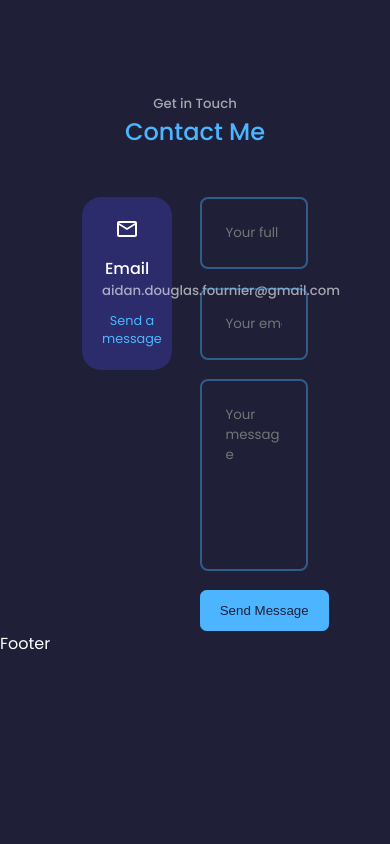
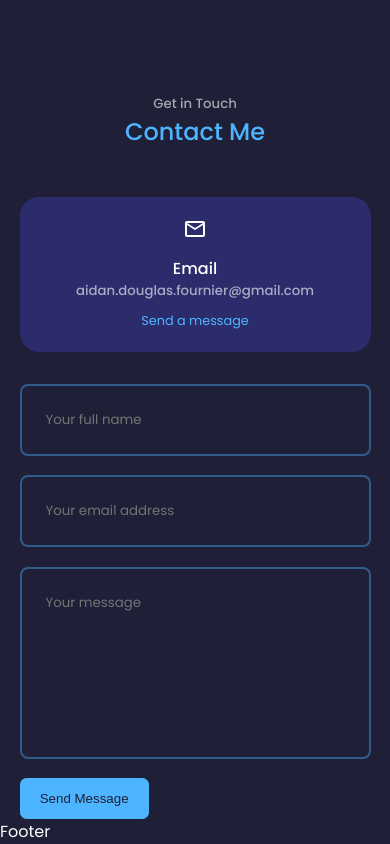
Before and after one commit to AidanFournier/react-portfolio-site, a React (Create React App) app: page / in a window 390 px wide. Shown: the part 4562-5406 px from the top of the page. Before the commit the page ends 5218 px from the top, so only its background shows below. Built offline with nearby package versions, Linux system fonts and the light colour scheme.

Commit message:
Added responsiveness

```diff
--- a/src/stylesheets/components/contact.scss
+++ b/src/stylesheets/components/contact.scss
@@ -52,3 +52,24 @@ input, textarea {
     color: $color-white;
     font-family: 'Poppins', sans-serif;
 }
+
+// Media Queries
+
+// Medium Devices
+@media screen and (max-width: 1024px){
+    .container {
+        &.contact__container {
+            grid-template-columns: 1fr;
+            gap: 2rem;
+        }
+    }
+}
+
+// Small Devices
+@media screen and (max-width: 600px){
+    .container {
+        &.contact__container {
+            width: $container-width-sm;
+        }
+    }
+}
```
